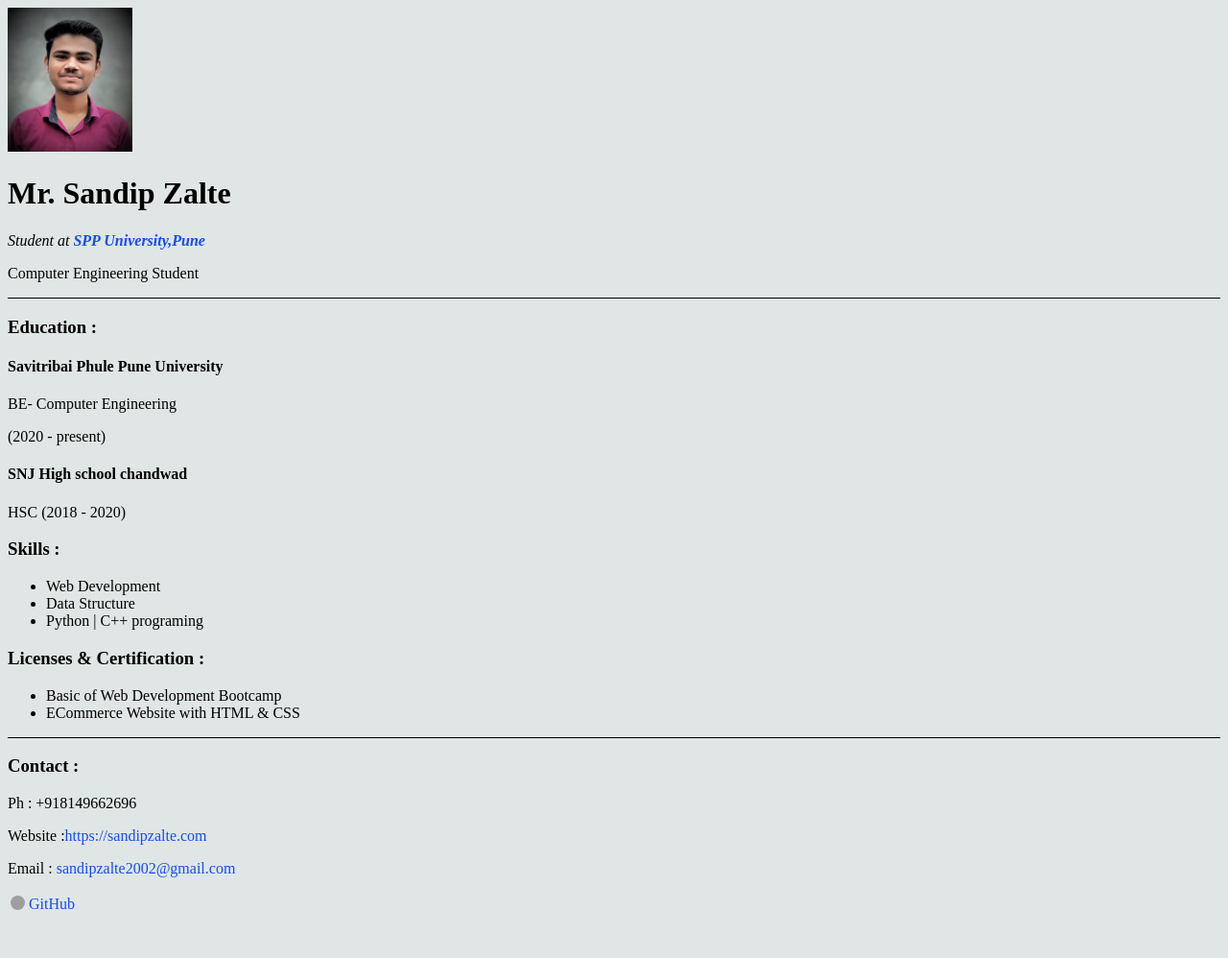
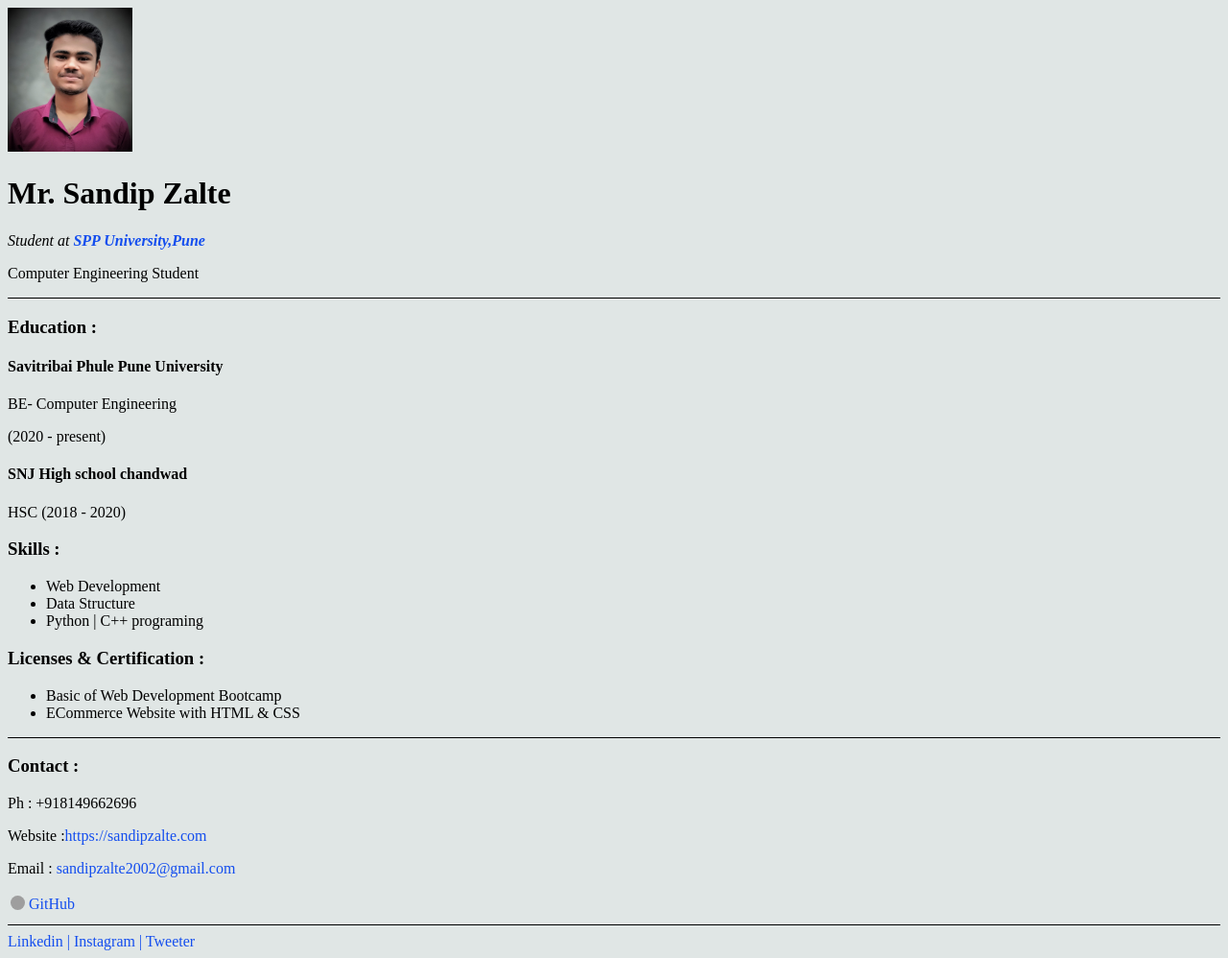
Before and after one commit to GitSandip/cv, a plain HTML site: page index.html in a window 1280 px wide. Shown: the whole page at 96% size. Before the commit the page ends 963 px from the top, so only its background shows below. Drawn offline with Linux system fonts and the light colour scheme; grey boxes are pictures that could not be loaded.

Commit message:
new href

```diff
--- a/index.html
+++ b/index.html
@@ -47,6 +47,12 @@
                 <td><img class="jpg" src="https://github.githubassets.com/images/modules/logos_page/GitHub-Mark.png"></td><td><a href="https://github.com/GitSandip">GitHub</a></td>
             </tr>
         </table>
+        <section class="sec">
+            <hr size="" noshade="">
+            <a href="https://www.linkedin.com/in/sandip-zalte-343139209/">Linkedin | </a>
+            <a href=" https://www.instagram.com/invites/contact/?i=w5gd5zn23og0&utm_content=n45jwu2">Instagram | </a>
+            <a href="https://twitter.com/_SandipZalte">Tweeter</a>
+        </section>
     </footer>
 </body>
 </html>
```
